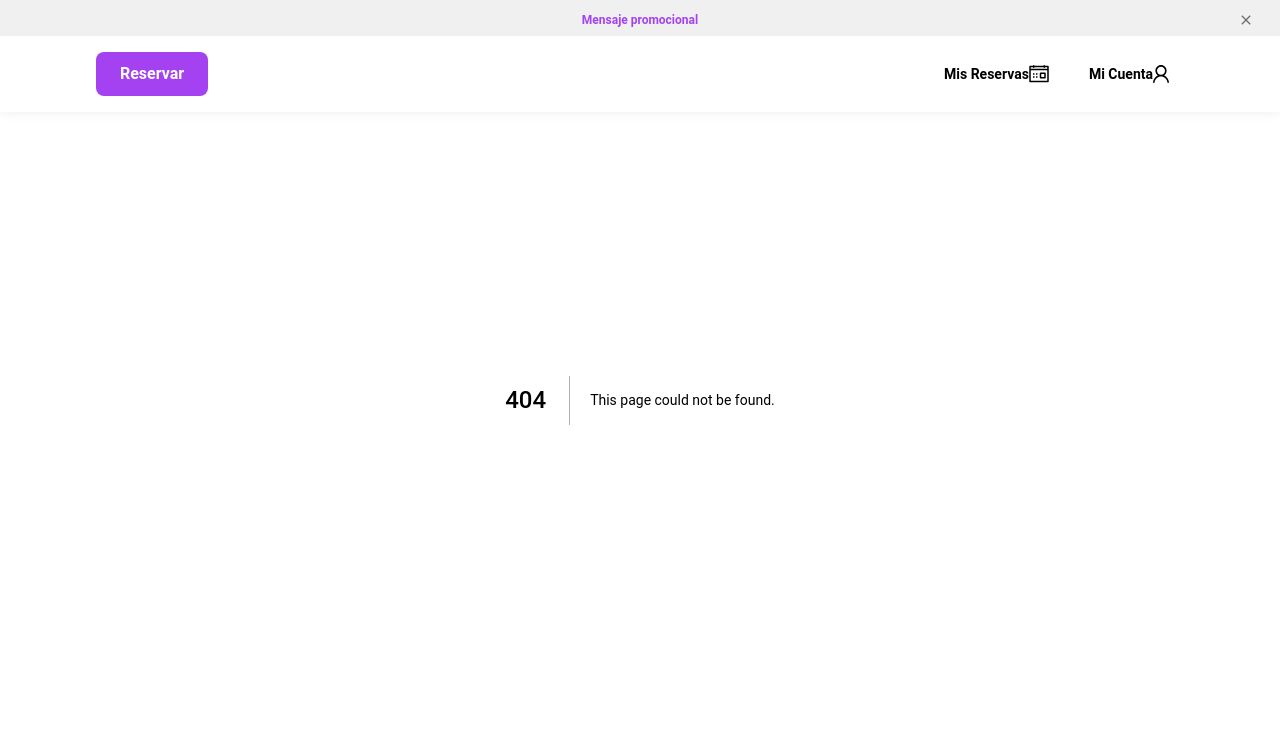
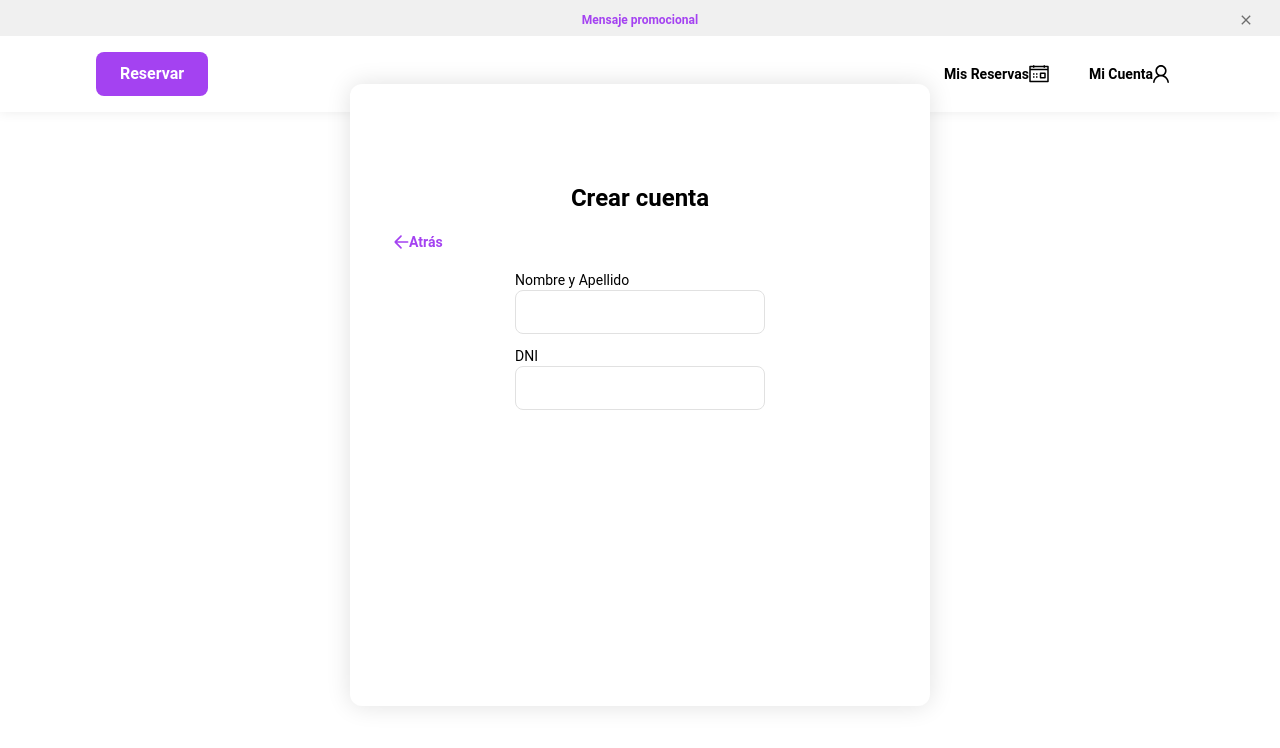
Before and after one commit to carmelis/Mi-Turno-Web, a Next.js app in the folder client/: page /register in a window 1280 px wide. Before the commit this address had no page. Shown: the top 748 px of the page. Built offline with nearby package versions, Linux system fonts and the light colour scheme.

Commit message:
se esta creando la vista de registro

```diff
--- a/client/app/layout.js
+++ b/client/app/layout.js
@@ -2,6 +2,7 @@
 import "../styles/globals.css";
 import TopBanner from "./components/TopBanner";
 import Nadvar from "./components/Navbar";
+
 
 export default function RootLayout({ children }) {
   return (
--- /dev/null
+++ b/client/app/register/page.jsx
@@ -0,0 +1,42 @@
+import React from "react";
+import styles from "../../styles/register/Register.module.css";
+
+function page() {
+  return (
+    <div className={styles.cajaRegister}>
+      <div>
+        <h1 className={styles.titulo}>Crear cuenta</h1>
+      </div>
+      <div>
+        <p className={styles.botonAtras}>
+          <svg
+            width="15"
+            height="14"
+            viewBox="0 0 15 14"
+            fill="none"
+            xmlns="http://www.w3.org/2000/svg"
+          >
+            <path
+              d="M7.58753 13.4209C7.912 13.0964 7.912 12.5703 7.58753 12.2459L3.17503 7.83337H13.6667C14.1269 7.83337 14.5 7.46027 14.5 7.00003C14.5 6.53979 14.1269 6.1667 13.6667 6.1667H3.17503L7.58753 1.7542C7.912 1.42973 7.912 0.903667 7.58753 0.579199C7.26306 0.254732 6.737 0.254732 6.41253 0.579199L0.698806 6.29293C0.308281 6.68345 0.308282 7.31661 0.698806 7.70714L6.41253 13.4209C6.737 13.7453 7.26306 13.7453 7.58753 13.4209Z"
+              fill="#A442F1"
+            />
+          </svg>
+          Atrás
+        </p>
+      </div>
+      <div className={styles.cajaInputs}>
+      <div >
+        <p className={styles.subTitulo}>Nombre y Apellido</p>
+        <input type="text" className={styles.inputChico} />
+      </div>
+      <div>
+        <p className={styles.subTitulo}>DNI</p>
+        <input type="text" className={styles.inputChico} />
+      </div>
+      </div>
+
+    </div>
+  );
+}
+
+export default page;
--- /dev/null
+++ b/client/styles/register/Register.module.css
@@ -0,0 +1,153 @@
+.cajaRegister{
+display: flex;
+flex-direction: column;
+justify-content: center;
+align-items: center;
+padding: 32px;
+gap: 20px;
+position: absolute;
+width: 580px;
+height: 622px;
+left: calc(50% - 580px/2);
+top: 84px;
+background: #FFFFFF;
+box-shadow: 0px 0px 24px rgba(0, 0, 0, 0.12);
+border-radius: 12px;
+}
+
+.titulo{
+width: 516px;
+height: 32px;
+font-weight: 600;
+font-size: 24px;
+line-height: 32px;
+text-align: center;
+font-feature-settings: 'zero' on;
+color: #000000;
+flex: none;
+order: 1;
+align-self: stretch;
+flex-grow: 0;
+}
+
+.botonAtras{
+    /* Txt */
+
+
+width: 492px;
+height: 16px;
+
+/* Semibold · 14 · 16 */
+
+font-family: 'Roboto';
+font-style: normal;
+font-weight: 600;
+font-size: 14px;
+line-height: 16px;
+/* identical to box height, or 114% */
+
+display: flex;
+align-items: center;
+font-feature-settings: 'zero' on;
+
+/* Principal */
+
+color: #A442F1;
+
+
+/* Inside auto layout */
+
+flex: none;
+order: 1;
+flex-grow: 1;
+}
+.cajaInputs{
+    /* Inputs */
+
+
+/* Auto layout */
+
+display: flex;
+flex-direction: column;
+align-items: center;
+padding: 0px;
+gap: 12px;
+
+width: 516px;
+height: 338px;
+
+
+/* Inside auto layout */
+
+flex: none;
+order: 1;
+align-self: stretch;
+flex-grow: 0;
+}
+.subTitulo{
+/* Título */
+
+
+width: 250px;
+height: 20px;
+
+/* Regular · 14 · 20 */
+
+font-family: 'Roboto';
+font-style: normal;
+font-weight: 400;
+font-size: 14px;
+line-height: 20px;
+/* identical to box height, or 143% */
+
+display: flex;
+align-items: center;
+
+/* Black */
+
+color: #000000;
+
+
+/* Inside auto layout */
+
+flex: none;
+order: 0;
+flex-grow: 1;
+
+
+}
+
+.inputChico{
+/* Input Desktop 1 */
+
+
+box-sizing: border-box;
+
+/* Auto layout */
+
+display: flex;
+flex-direction: row;
+align-items: center;
+padding: 12px 8px 12px 12px;
+gap: 8px;
+
+width: 250px;
+height: 44px;
+
+/* White */
+
+background: #FFFFFF;
+/* Grey 3 */
+
+border: 1px solid #E1E1E1;
+border-radius: 8px;
+
+/* Inside auto layout */
+
+flex: none;
+order: 1;
+align-self: stretch;
+flex-grow: 0;
+
+
+}
```
Also changed, not shown: client/app/page.jsx (line endings or trailing spaces).
